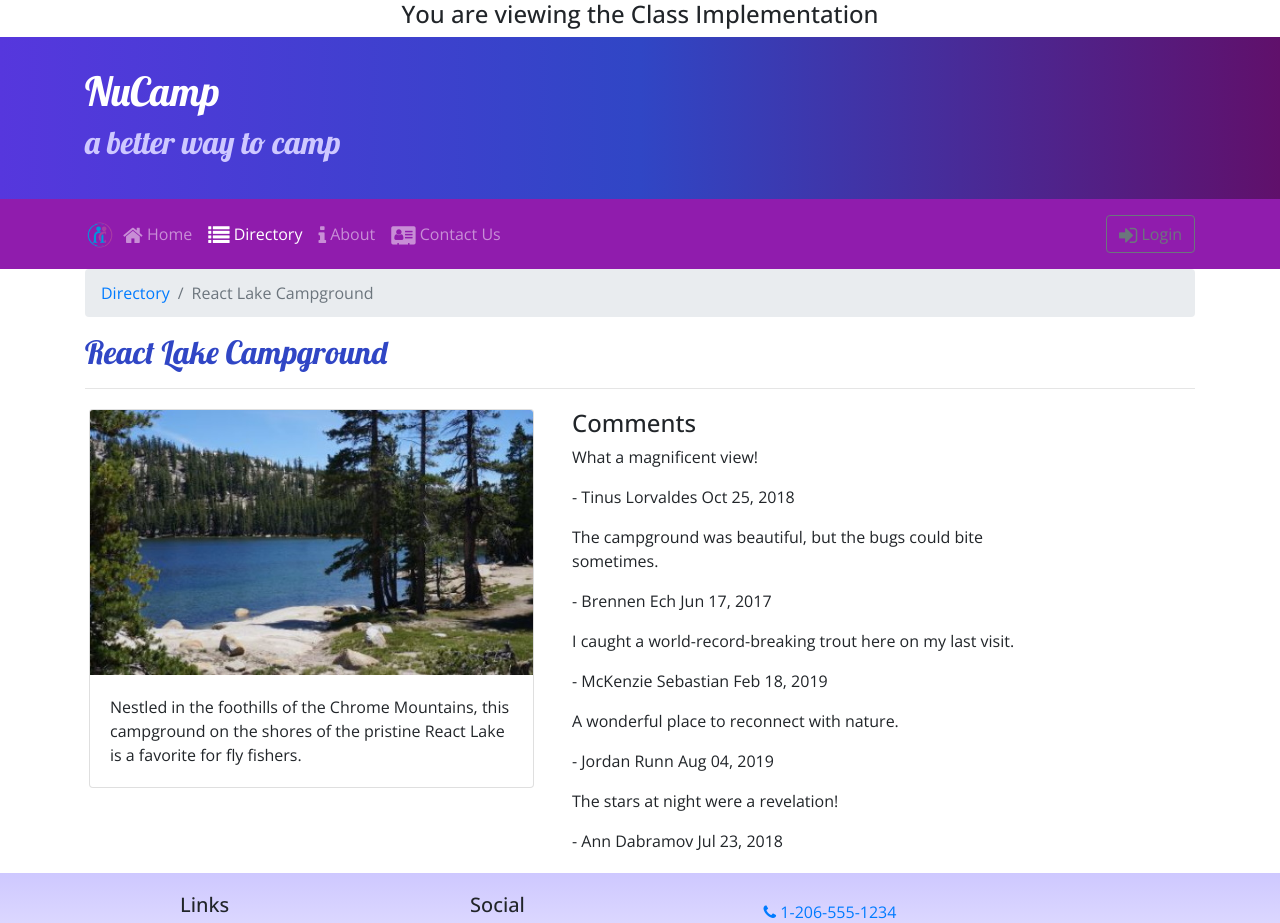
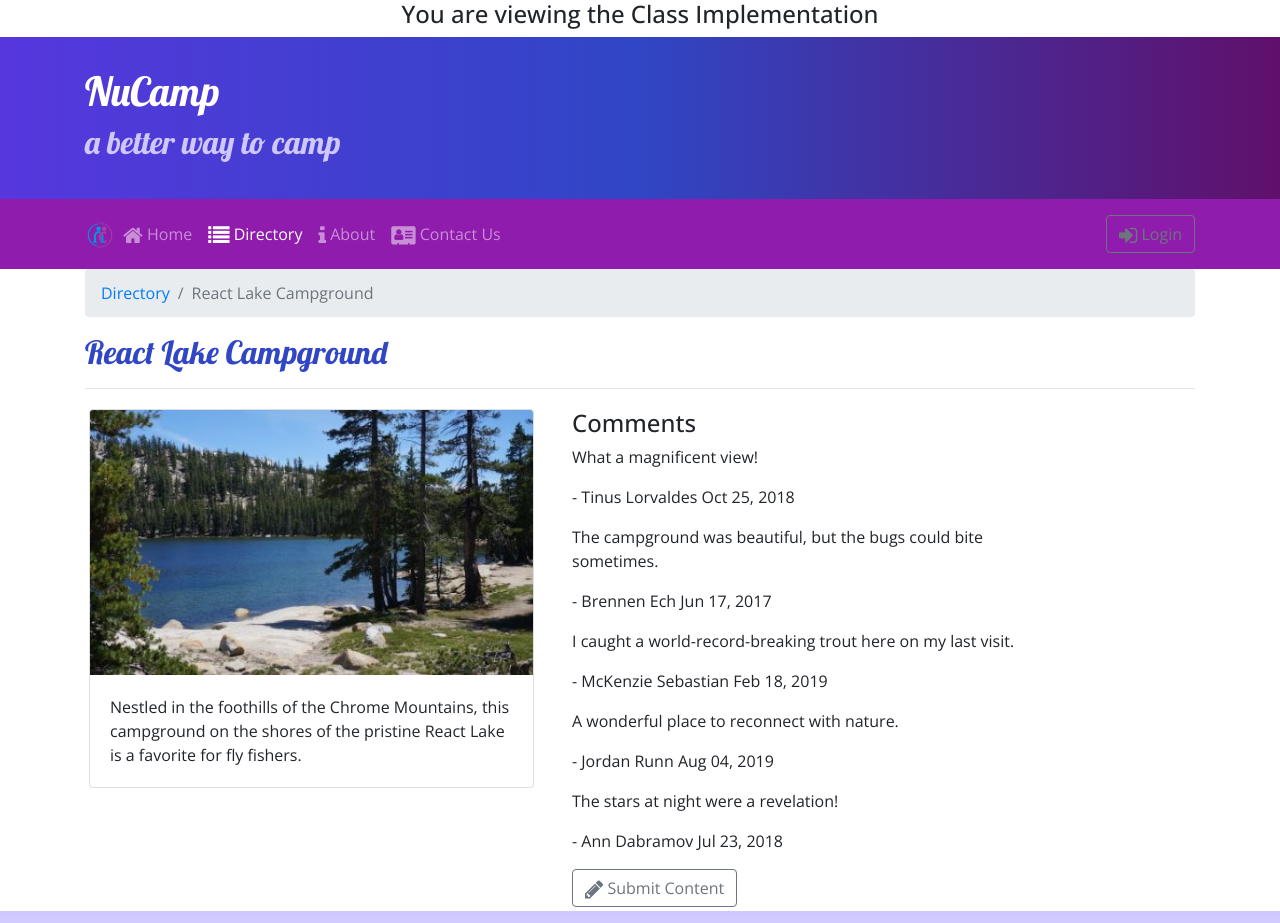
Before and after one commit to JTorresTMP/nucamp, a React (Create React App) app in the folder 3-React/nucampsite1010/: page /directory/0 in a window 1280 px wide. Shown: the top 923 px of the page. Built offline with nearby package versions, Linux system fonts and the light colour scheme.

Commit message:
week 4 task 1 complete

```diff
--- a/3-React/nucampsite1010/src/components/CampsiteInfoComponent.js
+++ b/3-React/nucampsite1010/src/components/CampsiteInfoComponent.js
@@ -6,9 +6,22 @@ import {
     // CardTitle,
     CardText,
     Breadcrumb,
-    BreadcrumbItem
+    BreadcrumbItem,
+    Button
 } from 'reactstrap'
 import { Link } from 'react-router-dom'
+
+
+class CommentForm extends React.Component {
+    render () {
+        return (
+            <Button outline>
+                <i className="fa fa-pencil fa-lg"></i>{' '}
+                Submit Content
+            </Button>
+        )
+    }
+}
 
 function RenderCampsite({campsite}) {
     return (
@@ -40,6 +53,7 @@ function RenderComments({comments}) {
                         </div>
                     )
                 })}
+                <CommentForm />
             </div>
         )
     }
```
